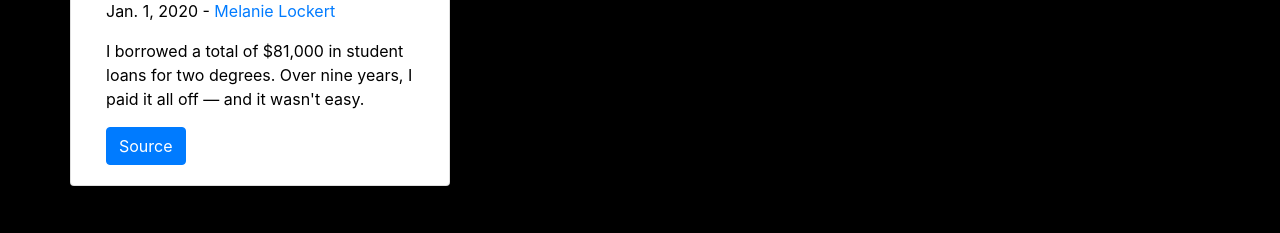
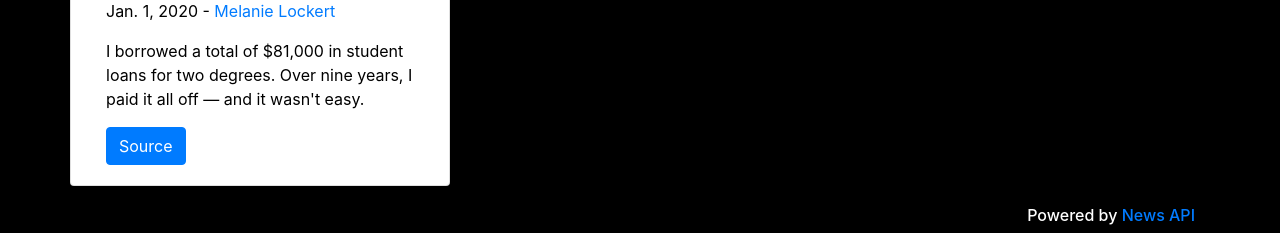
Before and after one commit to zldobbs/News, a Django app: page /newsfeed/source/1/ in a window 1280 px wide. Shown: the part 1128-1361 px from the top of the page. Before the commit the page ends 1314 px from the top, so only its background shows below. Run offline with Django 3.2, Linux system fonts and the light colour scheme; data comes from the database, SQL or seed files in the repository; both versions use the stored data as it was after the commit; some libraries are stand-ins or nearby versions.

Commit message:
Give credit to news api

```diff
--- a/news/newsfeed/static/newsfeed/css/style.css
+++ b/news/newsfeed/static/newsfeed/css/style.css
@@ -13,3 +13,7 @@ body {
 .article-space {
     color: black;
 }
+
+#page-footer {
+    margin-top: 20px;
+}
--- a/news/newsfeed/templates/newsfeed/index.html
+++ b/news/newsfeed/templates/newsfeed/index.html
@@ -41,6 +41,9 @@
                     <p>No news feed today!</p>
                 {% endif %}
             </div>
+            <div id="page-footer" class="row text-right">
+                <h6 class="col-sm-12">Powered by <a href="https://newsapi.org" target="blank">News API</a></h6>
+            </div>
         </div>
         <!-- Bootstrap scripts -->
         <script src="https://code.jquery.com/jquery-3.4.1.slim.min.js" integrity="sha384-J6qa4849blE2+poT4WnyKhv5vZF5SrPo0iEjwBvKU7imGFAV0wwj1yYfoRSJoZ+n" crossorigin="anonymous"></script>
--- a/news/newsfeed/views.py
+++ b/news/newsfeed/views.py
@@ -1,5 +1,4 @@
 from django.shortcuts import render
-from django.http import HttpResponse
 import newsfeed.utils.broker as broker
 from .models import Source, Author, Article
 
```
Also changed, not shown: news/db.sqlite3.
